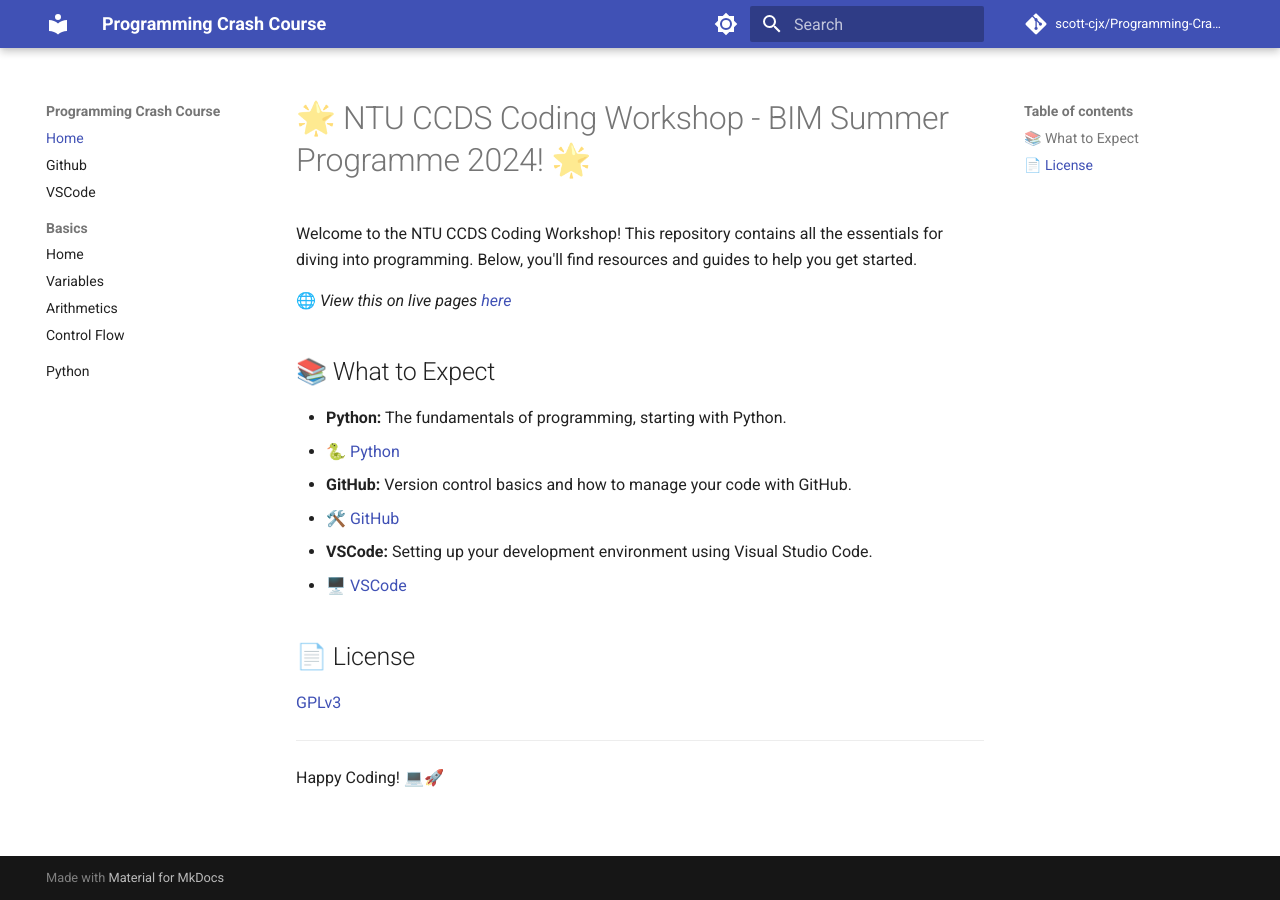
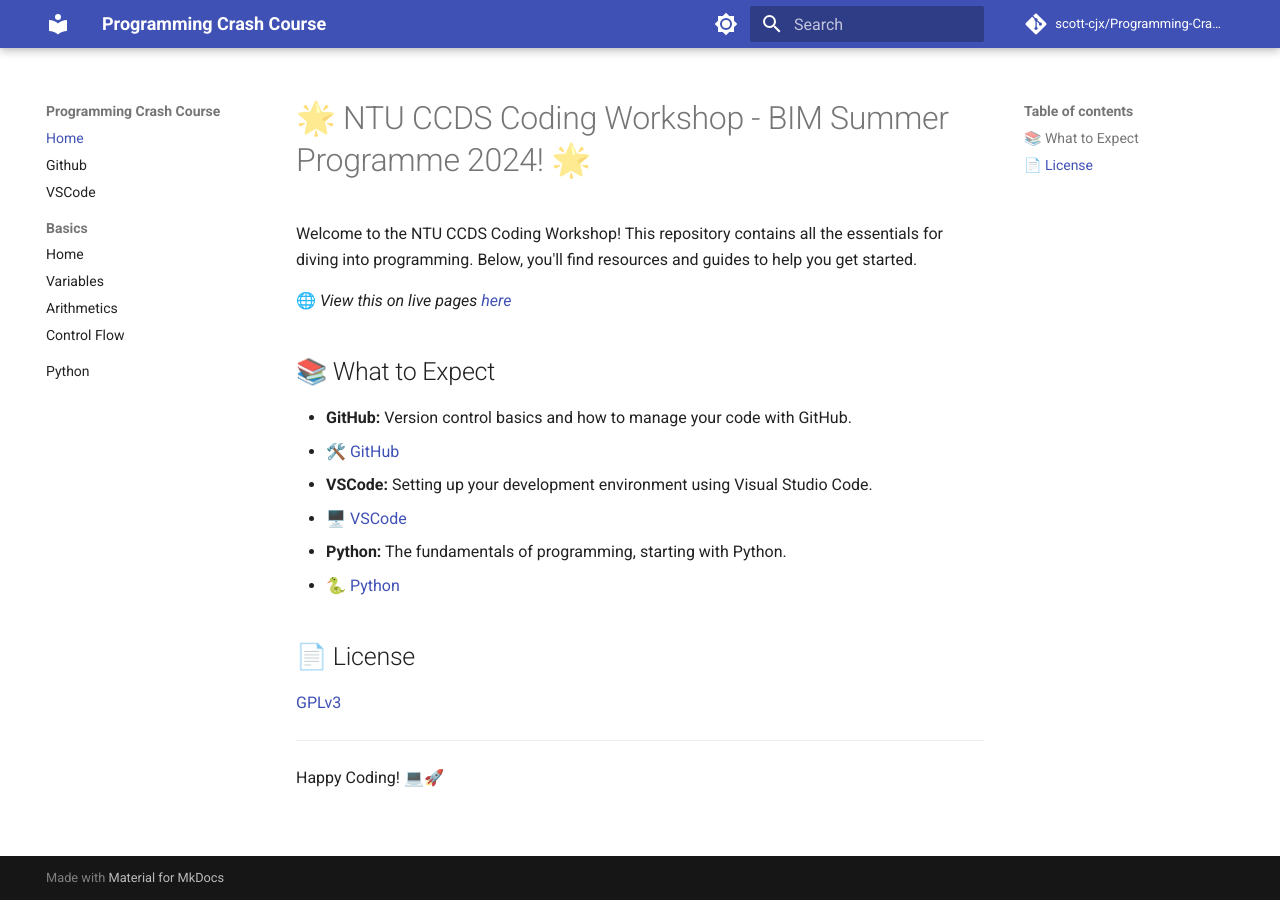
Before and after one commit to scott-cjx/Programming-Crash-Course, an MkDocs documentation site: the page built from docs/README.md, in a window 1280 px wide. Built offline with MkDocs 1.6.1 and Material for MkDocs 9.7.7, drawn with Linux system fonts in a browser that asks for light colours; comment, search, counter and statistics services are not loaded.

```diff
--- a/docs/README.md
+++ b/docs/README.md
@@ -6,14 +6,14 @@ Welcome to the NTU CCDS Coding Workshop! This repository contains all the essent
 
 ## 📚 What to Expect
 
-- **Python:** The fundamentals of programming, starting with Python.
-  - [🐍 Python](./python/README.md)
-
 - **GitHub:** Version control basics and how to manage your code with GitHub.
   - [🛠️ GitHub](./github/README.md)
 
 - **VSCode:** Setting up your development environment using Visual Studio Code.
   - [🖥️ VSCode](./vscode/README.md)
+
+- **Python:** The fundamentals of programming, starting with Python.
+  - [🐍 Python](./python/README.md)
 
 ## 📄 License
 
```
